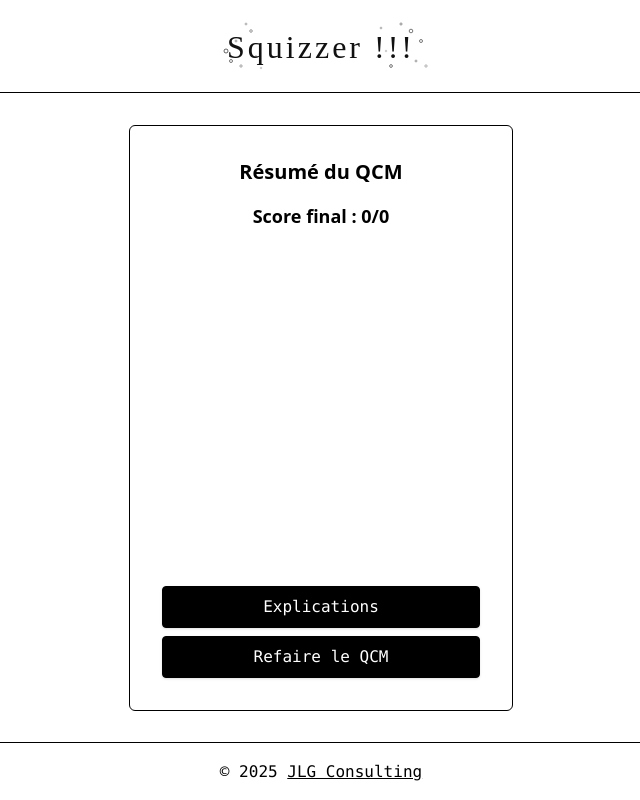
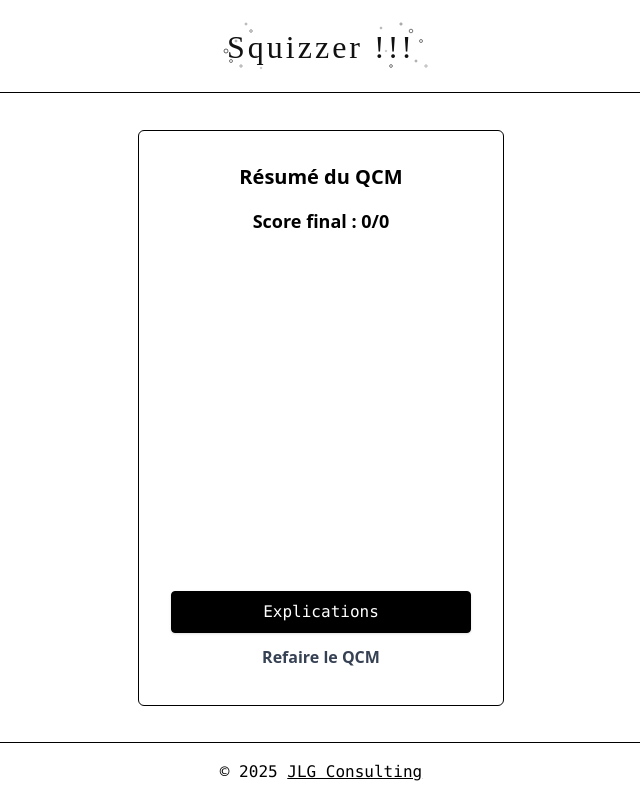
Before and after one commit to jlg-formation/squizzer, a React (Vite) app: page /squizzer/results in a window 1280 px wide. Shown: the whole page, without its empty margins (319-959 px from the left). Built offline with nearby package versions, Linux system fonts and the light colour scheme.

Commit message:
feat: replace Retry button with ButtonSecondary for improved UI consistency

```diff
--- a/src/pages/QcmSummaryPage.tsx
+++ b/src/pages/QcmSummaryPage.tsx
@@ -6,6 +6,7 @@ import { PieChart, Pie, Cell, ResponsiveContainer } from "recharts";
 import { useNavigate } from "react-router-dom";
 import Layout from "../layout/Layout";
 import ButtonPrimary from "../components/ButtonPrimary";
+import ButtonSecondary from "../components/ButtonSecondary";
 
 const QcmSummaryPage: React.FC = () => {
   const navigate = useNavigate();
@@ -68,9 +69,9 @@ const QcmSummaryPage: React.FC = () => {
         <ButtonPrimary className="mb-2 w-full" onClick={handleShowExplanation}>
           Explications
         </ButtonPrimary>
-        <ButtonPrimary className="w-full" onClick={handleRetry}>
+        <ButtonSecondary className="w-full" onClick={handleRetry}>
           Refaire le QCM
-        </ButtonPrimary>
+        </ButtonSecondary>
       </div>
     </Layout>
   );
```
